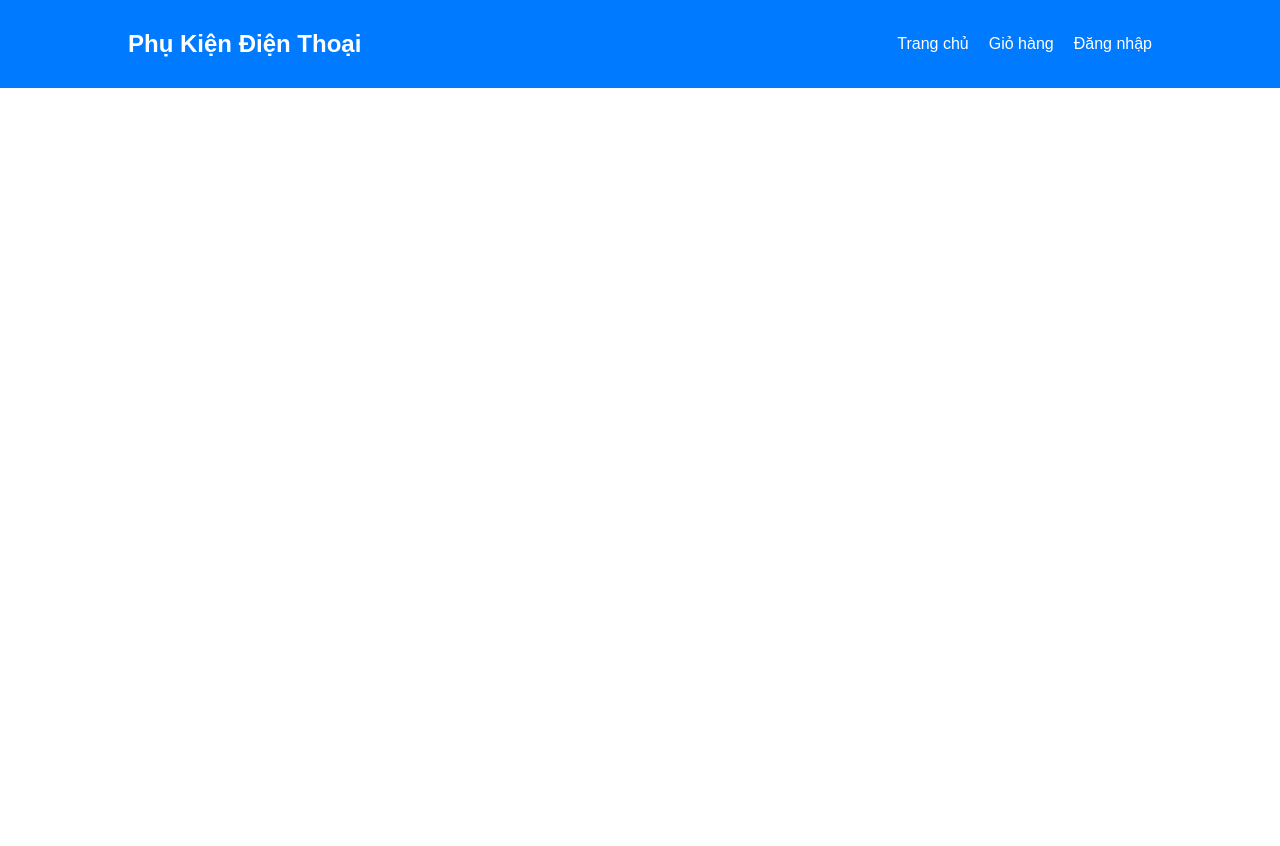
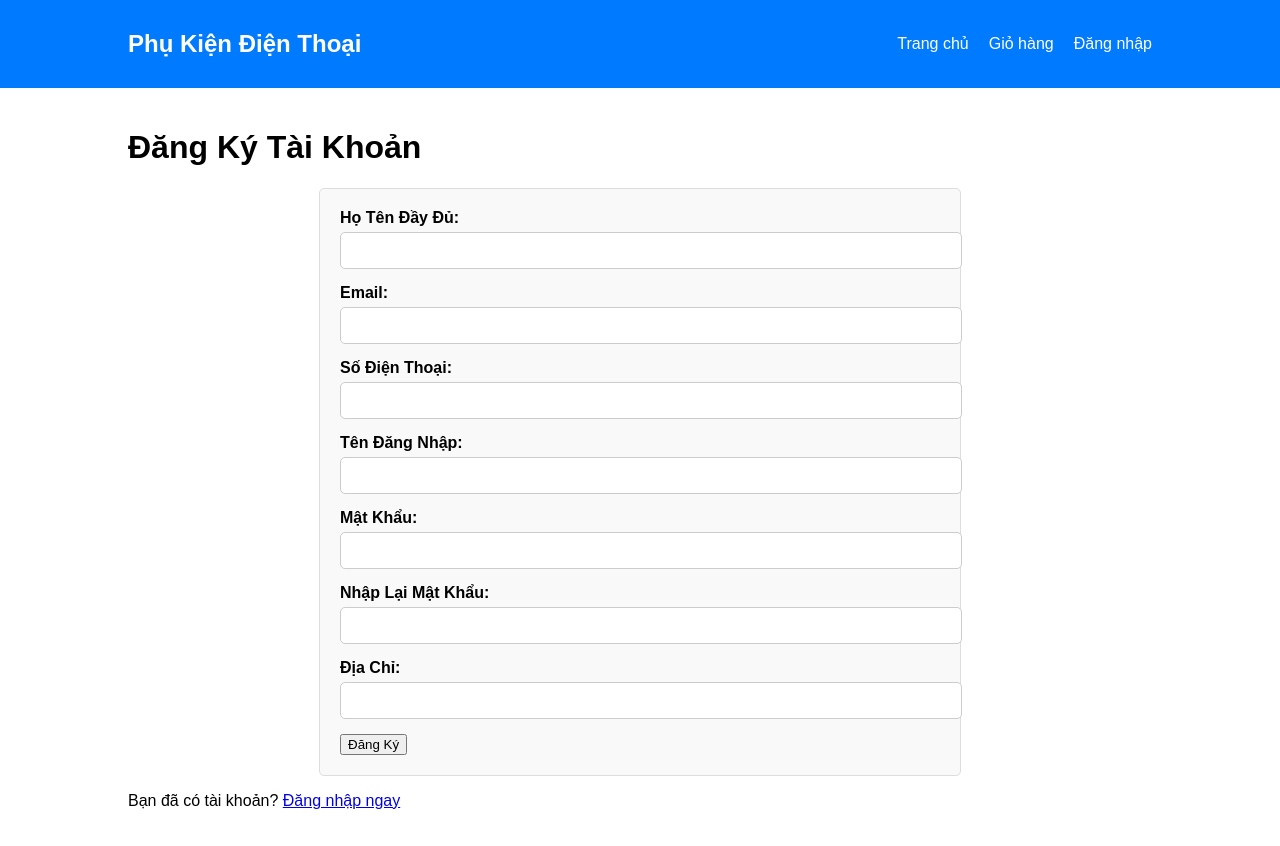
Before and after one commit to VungNguyenYT/HDT_WebPKDT, a PHP site: page /register.php in a window 1280 px wide. Before the commit the page ends 88 px from the top, so only its background shows below. Run offline with PHP 8.4, Linux system fonts and the light colour scheme.

Commit message:
update code

```diff
--- a/register.php
+++ b/register.php
@@ -1,41 +1,91 @@
 <?php
+include 'includes/db.php';
 include 'includes/header.php';
-include 'includes/db.php';
+
 session_start();
 
 $error = '';
 if ($_SERVER['REQUEST_METHOD'] === 'POST') {
+    $fullName = trim($_POST['full_name']);
+    $email = trim($_POST['email']);
+    $phone = trim($_POST['phone']);
     $username = trim($_POST['username']);
     $password = $_POST['password'];
     $confirmPassword = $_POST['confirm_password'];
-    $fullName = trim($_POST['full_name']);
-    $email = trim($_POST['email']);
+    $address = trim($_POST['address']);
 
     if ($password !== $confirmPassword) {
         $error = 'Mật khẩu không khớp.';
     } else {
-        // Kiểm tra tài khoản hoặc email đã tồn tại
+
         $query = "SELECT * FROM Users WHERE Username = :username OR Email = :email";
         $stmt = $conn->prepare($query);
         $stmt->execute(['username' => $username, 'email' => $email]);
         if ($stmt->rowCount() > 0) {
             $error = 'Tên đăng nhập hoặc email đã tồn tại.';
         } else {
-            // Mã hóa mật khẩu và lưu vào cơ sở dữ liệu
             $hashedPassword = password_hash($password, PASSWORD_DEFAULT);
-            $query = "INSERT INTO Users (Username, Password, FullName, Email, Role)
-                      VALUES (:username, :password, :fullName, :email, 'Customer')";
+            $query = "INSERT INTO Users (Username, Password, FullName, Email, Phone, Address, Role)
+            VALUES (:username, :password, :fullName, :email, :phone, :address, 'Customer')";
+
             $stmt = $conn->prepare($query);
             $stmt->execute([
                 'username' => $username,
                 'password' => $hashedPassword,
                 'fullName' => $fullName,
-                'email' => $email
+                'email' => $email,
+                'phone' => $phone,
+                'address' => $address
             ]);
-            echo "<div class='container'><p>Tài khoản đã được tạo thành công. <a href='login.php'>Đăng nhập ngay</a></p></div>";
-            include 'includes/footer.php';
+            echo "<p>Tài khoản đã được tạo thành công. <a href='login.php'>Đăng nhập ngay</a></p>";
             exit;
         }
     }
 }
 ?>
+
+<!DOCTYPE html>
+<html lang="vi">
+
+<head>
+    <meta charset="UTF-8">
+    <meta name="viewport" content="width=device-width, initial-scale=1.0">
+    <title>Đăng Ký Tài Khoản</title>
+    <link rel="stylesheet" href="assets/css/style.css">
+</head>
+
+<body>
+    <div class="container">
+        <h1>Đăng Ký Tài Khoản</h1>
+        <?php if ($error): ?>
+            <p class="error"><?= $error ?></p>
+        <?php endif; ?>
+        <form action="register.php" method="POST">
+            <label for="full_name">Họ Tên Đầy Đủ:</label>
+            <input type="text" id="full_name" name="full_name" required>
+
+            <label for="email">Email:</label>
+            <input type="email" id="email" name="email" required>
+
+            <label for="phone">Số Điện Thoại:</label>
+            <input type="text" id="phone" name="phone" required>
+
+            <label for="username">Tên Đăng Nhập:</label>
+            <input type="text" id="username" name="username" required>
+
+            <label for="password">Mật Khẩu:</label>
+            <input type="password" id="password" name="password" required>
+
+            <label for="confirm_password">Nhập Lại Mật Khẩu:</label>
+            <input type="password" id="confirm_password" name="confirm_password" required>
+
+            <label for="address">Địa Chỉ:</label>
+            <input type="text" id="address" name="address" required>
+
+            <button type="submit">Đăng Ký</button>
+        </form>
+        <p>Bạn đã có tài khoản? <a href="login.php">Đăng nhập ngay</a></p>
+    </div>
+</body>
+
+</html>
```
Also changed, not shown: assets/hdt_pkdt.sql (+10 -8 lines), login.php (+34 -6 lines), assets/css/style.css (line endings or trailing spaces).
